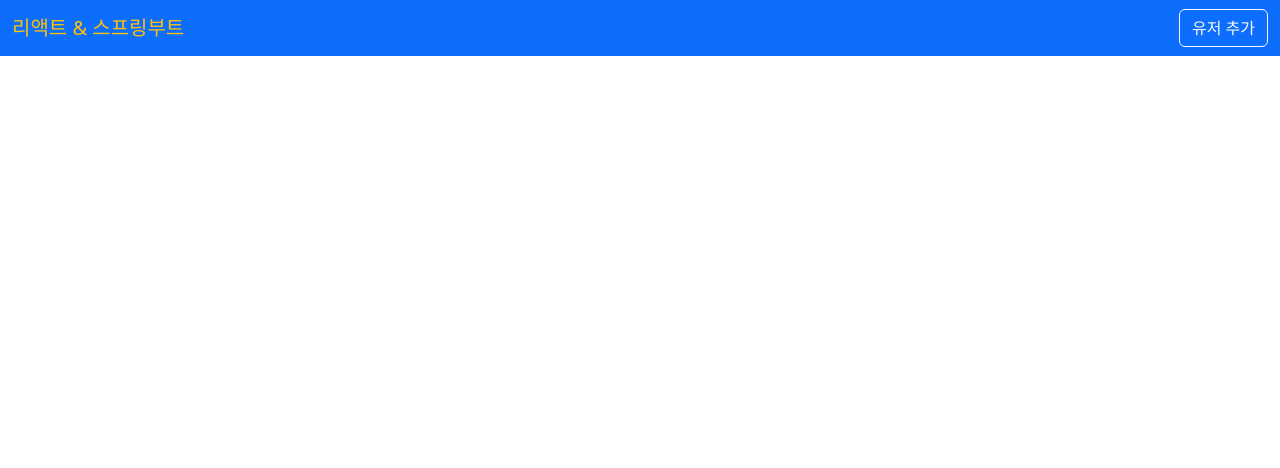
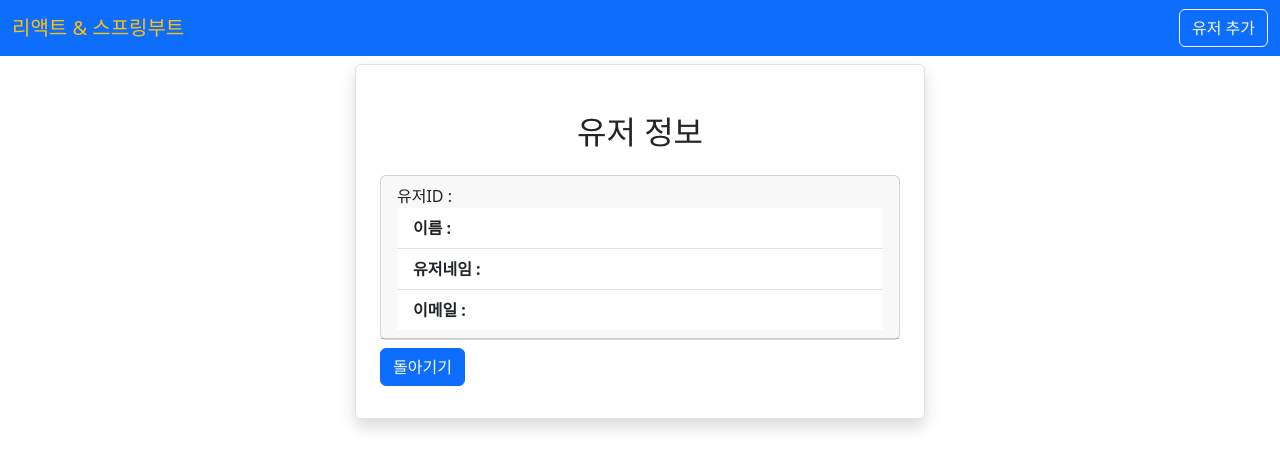
Before and after one commit to jbkim08/frontend, a React (Vite) app: page /viewuser/1 in a window 1280 px wide. Before the commit this address had no page. Shown: the top 468 px of the page. Built offline with nearby package versions, Linux system fonts and the light colour scheme.

Commit message:
뷰 유저 페이지

```diff
--- a/src/App.jsx
+++ b/src/App.jsx
@@ -3,6 +3,7 @@
 import { BrowserRouter, Route, Routes } from "react-router-dom";
 import AddUser from "./users/AddUser";
 import EditUser from "./users/EditUser";
+import ViewUser from "./users/ViewUser";
 
 function App() {
   return (
@@ -13,6 +14,7 @@
           <Route path="/" element={<Home />} />
           <Route path="/adduser" element={<AddUser />} />
           <Route path="/edituser/:id" element={<EditUser />} />
+          <Route path="/viewuser/:id" element={<ViewUser />} />
         </Routes>
       </BrowserRouter>
     </div>
--- a/src/pages/Home.jsx
+++ b/src/pages/Home.jsx
@@ -40,7 +40,12 @@
               <td>{user.username}</td>
               <td>{user.email}</td>
               <td>
-                <button className="btn btn-outline-secondary mx-2">보기</button>
+                <Link
+                  to={`/viewuser/${user.id}`}
+                  className="btn btn-outline-secondary mx-2"
+                >
+                  보기
+                </Link>
                 <Link
                   to={`/edituser/${user.id}`}
                   className="btn btn-outline-warning mx-2"
--- a/src/users/ViewUser.jsx
+++ b/src/users/ViewUser.jsx
@@ -1,5 +1,34 @@
 import React from "react";
+import { Link } from "react-router-dom";
 
 export default function ViewUser() {
-  return <div>뷰유저</div>;
+  return (
+    <div className="container">
+      <div className="row">
+        <div className="col-md-6 offset-md-3 border rounded p-4 mt-2 shadow">
+          <h2 className="text-center m-4">유저 정보</h2>
+
+          <div className="card">
+            <div className="card-header">
+              유저ID :
+              <ul className="list-group list-group-flush">
+                <li className="list-group-item">
+                  <b>이름 : </b>
+                </li>
+                <li className="list-group-item">
+                  <b>유저네임 : </b>
+                </li>
+                <li className="list-group-item">
+                  <b>이메일 : </b>
+                </li>
+              </ul>
+            </div>
+          </div>
+          <Link className="btn btn-primary my-2" to={"/"}>
+            돌아기기
+          </Link>
+        </div>
+      </div>
+    </div>
+  );
 }
```
